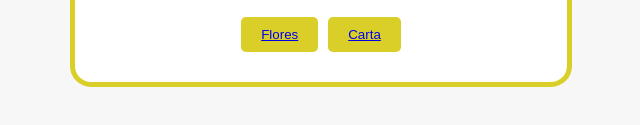
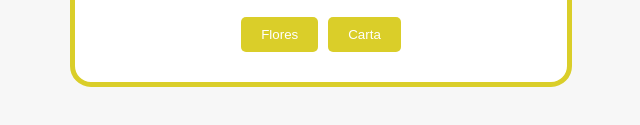
Before and after one commit to Darkiu88/Floresitas, a plain HTML site: page index.html in a window 1280 px wide. Shown: the part 505-630 px from the top of the page, 319-959 px from the left. Drawn offline with Linux system fonts and the light colour scheme.

Commit message:
Button arreglado

```diff
--- a/index.html
+++ b/index.html
@@ -23,10 +23,10 @@
         </div>
         <div class="bottoms">
             <div class="bottom_flores">
-                <button><a href="/templates/flores.html">Flores</a></button>
+                <a href="/templates/flores.html"><button>Flores</button></a>
             </div>
             <div class="bottom_carta">
-                <button><a href="/templates/Carta_de_amor.html">Carta</a></button>
+                <a href="/templates/Carta_de_amor.html"><button>Carta</button></a>
             </div>
         </div>
     </div>
```
